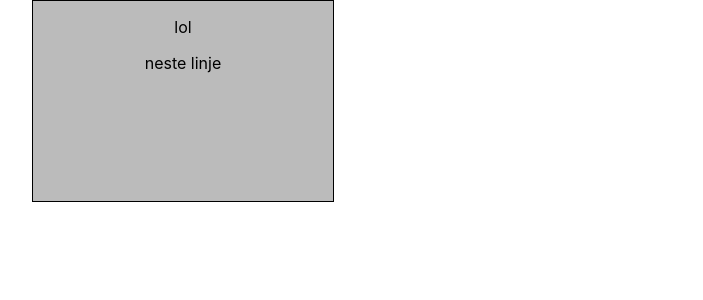
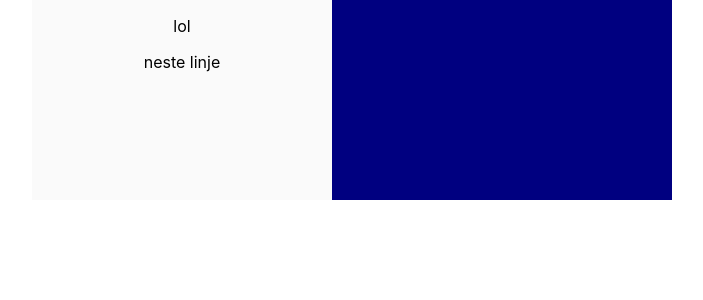
Before and after one commit to johndpope/munin-web, a React (Create React App) app: page / in a window 1280 px wide. Shown: the top 300 px of the page, without its empty margins (288-991 px from the left). Built offline with nearby package versions, Linux system fonts and the light colour scheme.

Commit message:
Common styling for front and back flip card

```diff
--- a/src/App.scss
+++ b/src/App.scss
@@ -1,3 +1,4 @@
 .app {
     margin: 0 20rem;
+    background: rgb(0, 0, 128)
 }
--- a/src/common/flip-card.component.scss
+++ b/src/common/flip-card.component.scss
@@ -2,7 +2,6 @@
     background-color: transparent;
     width: 300px;
     height: 200px;
-    border: 1px solid black;
     perspective: 1000px;
 
     &__inner--flipped {
@@ -18,9 +17,8 @@
         transform-style: preserve-3d;
     }
 
-
-    &__front {
-        background-color: #bbb;
+    &__front, &__back {
+        background-color: rgb(250, 250, 250);
         color: black;
         position: absolute;
         width: 100%;
@@ -29,12 +27,6 @@
     }
 
     &__back {
-        background-color: dodgerblue;
-        color: white;
         transform: rotateY(180deg);
-        position: absolute;
-        width: 100%;
-        height: 100%;
-        backface-visibility: hidden;
     }
 }
```
